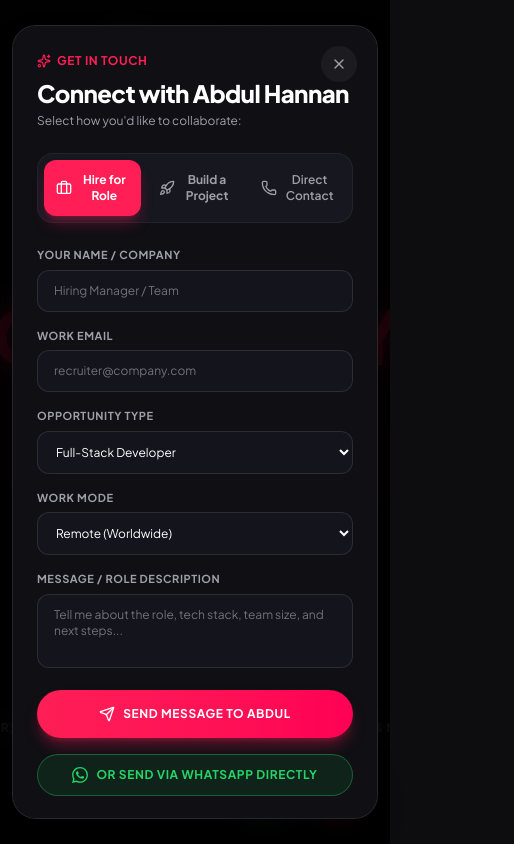
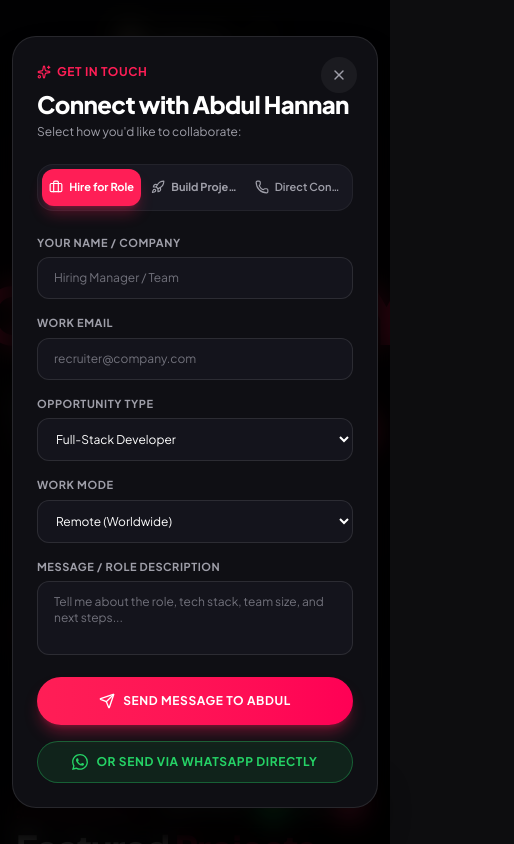
Before and after one commit to hannan7866/portfolio, a Next.js app: page / in a window 390 px wide. Both pictures are taken after a click on the button "Book a call with me". Shown: the top 844 px of the page, 514 px wide, since content can reach past the window. Built offline with nearby package versions, Linux system fonts and the light colour scheme.

Commit message:
fix(mobile): optimize hero layout, eliminate horizontal scroll, and fix text-avatar spacing

```diff
--- a/src/app/globals.css
+++ b/src/app/globals.css
@@ -10,6 +10,19 @@
     --card-border: rgba(255, 255, 255, 0.08);
   }
 
+  *, *::before, *::after {
+    box-sizing: border-box;
+  }
+
+  html, body {
+    width: 100%;
+    max-width: 100vw;
+    overflow-x: hidden !important;
+    position: relative;
+    margin: 0;
+    padding: 0;
+  }
+
   html {
     scroll-behavior: smooth;
     color-scheme: dark;
@@ -20,7 +33,6 @@
   body {
     background-color: #0d0d0f;
     color: #ffffff;
-    overflow-x: hidden;
     font-family: var(--font-sans), -apple-system, BlinkMacSystemFont, 'Segoe UI', Roboto, sans-serif;
   }
 
--- a/src/app/page.tsx
+++ b/src/app/page.tsx
@@ -28,7 +28,7 @@ export default function Home() {
 
   return (
     <SmoothScroll>
-      <main className="relative min-h-screen bg-[#0d0d0f] text-white selection:bg-[#f41761] selection:text-white">
+      <main className="relative min-h-screen bg-[#0d0d0f] text-white selection:bg-[#f41761] selection:text-white overflow-x-hidden w-full max-w-[100vw]">
         {/* Floating Header / Navbar */}
         <Navbar onOpenContact={() => handleOpenContact("hire")} />
 
--- a/src/components/AboutSticky.tsx
+++ b/src/components/AboutSticky.tsx
@@ -31,7 +31,7 @@ interface AboutStickyProps {
 
 export default function AboutSticky({ onOpenContact }: AboutStickyProps) {
   return (
-    <section id="about" className="relative py-28 px-6 sm:px-10 lg:px-16 max-w-7xl mx-auto">
+    <section id="about" className="relative py-28 px-4 sm:px-10 lg:px-16 max-w-7xl mx-auto overflow-hidden w-full max-w-[100vw]">
       <div className="grid grid-cols-1 lg:grid-cols-12 gap-12 items-start">
         {/* Left Column (Sticky Identity Profile Card) */}
         <div className="lg:col-span-5 lg:sticky lg:top-28">
--- a/src/components/ContactModal.tsx
+++ b/src/components/ContactModal.tsx
@@ -315,47 +315,47 @@ export default function ContactModal({
                 </div>
 
                 {/* 3-Way Intent Switcher Tab Bar */}
-                <div className="grid grid-cols-3 p-1.5 rounded-2xl bg-[#171720] border border-white/5 mb-6 gap-1.5">
+                <div className="grid grid-cols-3 p-1 sm:p-1.5 rounded-2xl bg-[#171720] border border-white/5 mb-6 gap-1 sm:gap-1.5">
                   {/* Tab 1: Hire for Company */}
                   <button
                     type="button"
                     onClick={() => setActiveTab("hire")}
-                    className={`py-3 px-3 rounded-xl text-xs sm:text-sm font-bold flex items-center justify-center gap-2 transition-all cursor-pointer text-center ${
+                    className={`py-2.5 sm:py-3 px-1.5 sm:px-3 rounded-xl text-[11px] sm:text-xs md:text-sm font-bold flex items-center justify-center gap-1.5 sm:gap-2 transition-all cursor-pointer text-center ${
                       activeTab === "hire"
                         ? "bg-[#FF1E56] text-white shadow-lg shadow-[#FF1E56]/30"
                         : "text-zinc-400 hover:text-white hover:bg-white/5"
                     }`}
                   >
-                    <Briefcase className="w-4 h-4 shrink-0" />
-                    <span>Hire for Role</span>
+                    <Briefcase className="w-3.5 h-3.5 sm:w-4 sm:h-4 shrink-0" />
+                    <span className="truncate">Hire for Role</span>
                   </button>
 
                   {/* Tab 2: Client Project */}
                   <button
                     type="button"
                     onClick={() => setActiveTab("project")}
-                    className={`py-3 px-3 rounded-xl text-xs sm:text-sm font-bold flex items-center justify-center gap-2 transition-all cursor-pointer text-center ${
+                    className={`py-2.5 sm:py-3 px-1.5 sm:px-3 rounded-xl text-[11px] sm:text-xs md:text-sm font-bold flex items-center justify-center gap-1.5 sm:gap-2 transition-all cursor-pointer text-center ${
                       activeTab === "project"
                         ? "bg-emerald-600 text-white shadow-lg shadow-emerald-600/30"
                         : "text-zinc-400 hover:text-white hover:bg-white/5"
                     }`}
                   >
-                    <Rocket className="w-4 h-4 shrink-0" />
-                    <span>Build a Project</span>
+                    <Rocket className="w-3.5 h-3.5 sm:w-4 sm:h-4 shrink-0" />
+                    <span className="truncate">Build Project</span>
                   </button>
 
                   {/* Tab 3: Direct Contact */}
                   <button
                     type="button"
                     onClick={() => setActiveTab("direct")}
-                    className={`py-3 px-3 rounded-xl text-xs sm:text-sm font-semibold flex items-center justify-center gap-2 transition-all cursor-pointer text-center ${
+                    className={`py-2.5 sm:py-3 px-1.5 sm:px-3 rounded-xl text-[11px] sm:text-xs md:text-sm font-semibold flex items-center justify-center gap-1.5 sm:gap-2 transition-all cursor-pointer text-center ${
                       activeTab === "direct"
                         ? "bg-white/20 text-white shadow-md"
                         : "text-zinc-400 hover:text-white hover:bg-white/5"
                     }`}
                   >
-                    <Phone className="w-4 h-4 shrink-0" />
-                    <span>Direct Contact</span>
+                    <Phone className="w-3.5 h-3.5 sm:w-4 sm:h-4 shrink-0" />
+                    <span className="truncate">Direct Contact</span>
                   </button>
                 </div>
 
--- a/src/components/FAQ.tsx
+++ b/src/components/FAQ.tsx
@@ -62,7 +62,7 @@ export default function FAQ({ onOpenContact }: FAQProps) {
   };
 
   return (
-    <section id="faq" className="relative py-28 px-4 sm:px-6 lg:px-8 max-w-7xl mx-auto border-t border-white/[0.06]">
+    <section id="faq" className="relative py-28 px-4 sm:px-6 lg:px-8 max-w-7xl mx-auto border-t border-white/[0.06] overflow-hidden w-full max-w-[100vw]">
       {/* Ambient background glow */}
       <div className="absolute top-1/3 left-1/3 w-96 h-96 bg-[#FF1E56]/[0.08] rounded-full blur-[150px] pointer-events-none" />
 
--- a/src/components/FloatingDock.tsx
+++ b/src/components/FloatingDock.tsx
@@ -18,12 +18,12 @@ interface FloatingDockProps {
 
 export default function FloatingDock({ onOpenContact }: FloatingDockProps) {
   return (
-    <div className="fixed bottom-5 right-5 sm:bottom-6 sm:right-6 z-40 pointer-events-none">
+    <div className="fixed bottom-4 right-3 sm:bottom-6 sm:right-6 z-40 pointer-events-none max-w-[calc(100vw-1.5rem)]">
       <motion.div
         initial={{ y: 50, opacity: 0, scale: 0.9 }}
         animate={{ y: 0, opacity: 1, scale: 1 }}
         transition={{ duration: 0.7, delay: 0.8, ease: [0.16, 1, 0.3, 1] }}
-        className="pointer-events-auto flex items-center gap-2.5 sm:gap-3 px-3.5 sm:px-4 py-2 sm:py-2.5 rounded-full bg-black/85 backdrop-blur-2xl border border-white/15 shadow-[0_8px_30px_rgb(0,0,0,0.8)] hover:border-white/30 transition-all group"
+        className="pointer-events-auto flex items-center gap-2 sm:gap-3 px-3 sm:px-4 py-2 sm:py-2.5 rounded-full bg-black/85 backdrop-blur-2xl border border-white/15 shadow-[0_8px_30px_rgb(0,0,0,0.8)] hover:border-white/30 transition-all group"
       >
         <button
           onClick={onOpenContact}
--- a/src/components/Hero.tsx
+++ b/src/components/Hero.tsx
@@ -50,21 +50,21 @@ export default function Hero({ onOpenContact }: HeroProps) {
   return (
     <section
       id="hero"
-      className="relative min-h-[92vh] flex flex-col justify-between pt-24 pb-10 px-6 sm:px-10 lg:px-16 overflow-hidden select-none bg-[#0d0d0f]"
+      className="relative min-h-[82vh] sm:min-h-[92vh] flex flex-col justify-between pt-16 sm:pt-24 pb-4 sm:pb-8 px-4 sm:px-10 lg:px-16 overflow-hidden select-none bg-[#0d0d0f] w-full max-w-[100vw]"
     >
       {/* Subtle ambient central warmth behind typography */}
-      <div className="absolute top-1/2 left-1/2 -translate-x-1/2 -translate-y-1/2 w-[600px] h-[350px] bg-[#FF1E56]/[0.08] rounded-full blur-[160px] pointer-events-none" />
+      <div className="absolute top-1/2 left-1/2 -translate-x-1/2 -translate-y-1/2 w-[320px] sm:w-[600px] h-[260px] sm:h-[350px] bg-[#FF1E56]/[0.08] rounded-full blur-[120px] sm:blur-[160px] pointer-events-none" />
 
       {/* Main Center Typography & Overlapping 3D Head */}
       <div className="relative z-10 w-full max-w-7xl mx-auto flex-1 flex flex-col items-center justify-center my-auto">
-        <div className="relative w-full flex flex-col items-center justify-center py-4">
+        <div className="relative w-full flex flex-col items-center justify-center py-2 sm:py-4">
 
           {/* Floating Pink Dot Accent */}
           <motion.div
             initial={{ scale: 0, opacity: 0 }}
             animate={{ scale: 1, opacity: 1 }}
             transition={{ delay: 0.5, duration: 0.5 }}
-            className="absolute left-[12%] sm:left-[16%] md:left-[20%] top-[42%] w-3 h-3 rounded-full bg-[#FF1E56] shadow-[0_0_12px_#FF1E56] z-10"
+            className="absolute left-[8%] sm:left-[16%] md:left-[20%] top-[42%] w-2.5 sm:w-3 h-2.5 sm:h-3 rounded-full bg-[#FF1E56] shadow-[0_0_12px_#FF1E56] z-10"
           />
 
           {/* Top Big Text: THINK */}
@@ -72,7 +72,7 @@ export default function Hero({ onOpenContact }: HeroProps) {
             initial={{ opacity: 0, y: 30, filter: "blur(6px)" }}
             animate={{ opacity: 1, y: 0, filter: "blur(0px)" }}
             transition={{ duration: 0.8, ease: [0.16, 1, 0.3, 1] }}
-            className="text-[20vw] sm:text-[17vw] md:text-[15vw] lg:text-[170px] font-black tracking-[-0.05em] uppercase leading-[0.82] text-white text-center font-display drop-shadow-md"
+            className="text-[21vw] sm:text-[17vw] md:text-[15vw] lg:text-[170px] font-black tracking-[-0.05em] uppercase leading-[0.82] text-white text-center font-display drop-shadow-md"
           >
             THINK
           </motion.h1>
@@ -82,12 +82,12 @@ export default function Hero({ onOpenContact }: HeroProps) {
             initial={{ opacity: 0, y: 30, filter: "blur(6px)" }}
             animate={{ opacity: 1, y: 0, filter: "blur(0px)" }}
             transition={{ duration: 0.8, delay: 0.12, ease: [0.16, 1, 0.3, 1] }}
-            className="text-[19vw] sm:text-[16vw] md:text-[14vw] lg:text-[160px] font-black tracking-[-0.05em] uppercase leading-[0.82] text-[#FF1E56] text-center font-display -mt-2 sm:-mt-4 md:-mt-6"
+            className="text-[20vw] sm:text-[16vw] md:text-[14vw] lg:text-[160px] font-black tracking-[-0.05em] uppercase leading-[0.82] text-[#FF1E56] text-center font-display -mt-2 sm:-mt-4 md:-mt-6"
           >
             CREATIVELY
           </motion.h2>
 
-          {/* 3D Transparent Avatar Head */}
+          {/* 3D Transparent Avatar Head - Big & Bold */}
           <motion.div
             style={{
               rotateX,
@@ -113,18 +113,18 @@ export default function Hero({ onOpenContact }: HeroProps) {
           </motion.div>
         </div>
 
-        {/* Hero Bottom Row: Left Subtext & Right Button */}
-        <div className="w-full mt-4 sm:mt-8 flex items-end justify-between gap-4 z-30">
+        {/* Hero Bottom Row: Left Subtext & Right Button on Same Line */}
+        <div className="w-full mt-8 sm:mt-8 pt-2 sm:pt-0 flex items-end justify-between gap-3 z-30">
           {/* Left: Refined Personal Positioning Subtext */}
           <motion.p
             initial={{ opacity: 0, y: 15 }}
             animate={{ opacity: 1, y: 0 }}
             transition={{ duration: 0.7, delay: 0.3, ease: [0.16, 1, 0.3, 1] }}
-            className="text-zinc-300 text-xs sm:text-sm md:text-base font-normal leading-relaxed text-left max-w-[280px] sm:max-w-md"
+            className="text-zinc-300 text-[11px] sm:text-sm md:text-base font-normal leading-tight sm:leading-relaxed text-left max-w-[170px] sm:max-w-md"
           >
-            <strong className="text-white font-semibold">Full-Stack Developer &amp; Software Engineer</strong><br />
-            building real-world products, business systems,<br />
-            and interactive web experiences.
+            <strong className="text-white font-semibold block sm:inline">Full-Stack Developer &amp; Software Engineer</strong>{" "}
+            <span className="hidden sm:inline">building real-world products, business systems, and interactive web experiences.</span>
+            <span className="inline sm:hidden text-zinc-400">building real-world products &amp; systems.</span>
           </motion.p>
 
           {/* Right: Pill CTA Button */}
@@ -135,7 +135,7 @@ export default function Hero({ onOpenContact }: HeroProps) {
           >
             <button
               onClick={onOpenContact}
-              className="px-6 sm:px-7 py-3 rounded-full bg-[#FF1E56] hover:bg-[#e11255] text-white text-xs sm:text-sm font-semibold shadow-[0_0_25px_rgba(255,30,86,0.5)] hover:shadow-[0_0_35px_rgba(255,30,86,0.75)] hover:scale-105 active:scale-95 transition-all duration-300 cursor-pointer"
+              className="px-4 sm:px-7 py-2.5 sm:py-3 rounded-full bg-[#FF1E56] hover:bg-[#e11255] text-white text-xs sm:text-sm font-semibold shadow-[0_0_25px_rgba(255,30,86,0.5)] hover:shadow-[0_0_35px_rgba(255,30,86,0.75)] hover:scale-105 active:scale-95 transition-all duration-300 cursor-pointer whitespace-nowrap"
             >
               Book a call with me
             </button>
@@ -144,21 +144,21 @@ export default function Hero({ onOpenContact }: HeroProps) {
       </div>
 
       {/* Hero Social Proof & Tech Marquee Row */}
-      <div className="w-full max-w-7xl mx-auto pt-8 border-t border-white/[0.06] flex flex-col md:flex-row items-center justify-between gap-6 z-30">
+      <div className="w-full max-w-7xl mx-auto pt-4 sm:pt-8 border-t border-white/[0.06] flex flex-col md:flex-row items-start md:items-center justify-between gap-4 sm:gap-6 z-30 overflow-hidden">
         {/* Social Proof Stack */}
         <div className="flex items-center gap-3 shrink-0">
           {/* Avatar stack */}
           <div className="flex -space-x-2 overflow-hidden">
-            <div className="w-8 h-8 rounded-full border-2 border-[#0d0d0f] bg-rose-950 flex items-center justify-center text-[10px] font-bold text-rose-300">
+            <div className="w-7 h-7 sm:w-8 sm:h-8 rounded-full border-2 border-[#0d0d0f] bg-rose-950 flex items-center justify-center text-[10px] font-bold text-rose-300">
               AH
             </div>
-            <div className="w-8 h-8 rounded-full border-2 border-[#0d0d0f] bg-indigo-950 flex items-center justify-center text-[10px] font-bold text-indigo-300">
+            <div className="w-7 h-7 sm:w-8 sm:h-8 rounded-full border-2 border-[#0d0d0f] bg-indigo-950 flex items-center justify-center text-[10px] font-bold text-indigo-300">
               LM
             </div>
-            <div className="w-8 h-8 rounded-full border-2 border-[#0d0d0f] bg-emerald-950 flex items-center justify-center text-[10px] font-bold text-emerald-300">
+            <div className="w-7 h-7 sm:w-8 sm:h-8 rounded-full border-2 border-[#0d0d0f] bg-emerald-950 flex items-center justify-center text-[10px] font-bold text-emerald-300">
               CS
             </div>
-            <div className="w-8 h-8 rounded-full border-2 border-[#0d0d0f] bg-zinc-800 flex items-center justify-center text-[10px] font-bold text-zinc-300">
+            <div className="w-7 h-7 sm:w-8 sm:h-8 rounded-full border-2 border-[#0d0d0f] bg-zinc-800 flex items-center justify-center text-[10px] font-bold text-zinc-300">
               AI
             </div>
           </div>
@@ -167,23 +167,23 @@ export default function Hero({ onOpenContact }: HeroProps) {
           <div className="flex flex-col">
             <div className="flex items-center gap-0.5 text-[#FF1E56]">
               {[...Array(5)].map((_, i) => (
-                <Star key={i} className="w-3 h-3 fill-[#FF1E56]" />
+                <Star key={i} className="w-2.5 sm:w-3 h-2.5 sm:h-3 fill-[#FF1E56]" />
               ))}
             </div>
-            <span className="text-[11px] font-semibold text-zinc-200 mt-0.5">
+            <span className="text-[10px] sm:text-[11px] font-semibold text-zinc-200 mt-0.5">
               1.5+ Years Exp · 1,000+ Transactions
             </span>
           </div>
         </div>
 
         {/* Tech Stack Marquee Strip */}
-        <div className="flex-1 overflow-hidden relative max-w-2xl">
+        <div className="w-full flex-1 overflow-hidden relative max-w-2xl">
           {/* Edge fade masks */}
-          <div className="absolute left-0 top-0 bottom-0 w-12 bg-gradient-to-r from-[#0d0d0f] to-transparent z-10 pointer-events-none" />
-          <div className="absolute right-0 top-0 bottom-0 w-12 bg-gradient-to-l from-[#0d0d0f] to-transparent z-10 pointer-events-none" />
+          <div className="absolute left-0 top-0 bottom-0 w-8 sm:w-12 bg-gradient-to-r from-[#0d0d0f] to-transparent z-10 pointer-events-none" />
+          <div className="absolute right-0 top-0 bottom-0 w-8 sm:w-12 bg-gradient-to-l from-[#0d0d0f] to-transparent z-10 pointer-events-none" />
 
           <motion.div
-            className="flex w-max items-center gap-10 sm:gap-14 will-change-transform opacity-75"
+            className="flex w-max items-center gap-8 sm:gap-14 will-change-transform opacity-75"
             animate={{ x: ["0%", "-50%"] }}
             transition={{
               repeat: Infinity,
@@ -195,7 +195,7 @@ export default function Hero({ onOpenContact }: HeroProps) {
             {[...TECH_STACK, ...TECH_STACK].map((tech, idx) => (
               <div key={idx} className="flex items-center gap-2 hover:opacity-100 transition-opacity">
                 {tech.icon}
-                <span className="text-xs font-bold tracking-wider text-zinc-300 uppercase">
+                <span className="text-xs font-bold tracking-wider text-zinc-300 uppercase whitespace-nowrap">
                   {tech.name}
                 </span>
               </div>
--- a/src/components/Navbar.tsx
+++ b/src/components/Navbar.tsx
@@ -23,12 +23,12 @@ export default function Navbar({ onOpenContact }: NavbarProps) {
   }, []);
 
   return (
-    <header className="fixed top-0 left-0 right-0 z-50 flex justify-center px-4 py-5 pointer-events-none transition-all duration-300">
+    <header className="fixed top-0 left-0 right-0 z-50 flex justify-center px-3 sm:px-4 py-4 sm:py-5 pointer-events-none transition-all duration-300 w-full max-w-[100vw]">
       <motion.nav
         initial={{ y: -30, opacity: 0 }}
         animate={{ y: 0, opacity: 1 }}
         transition={{ duration: 0.6, ease: [0.16, 1, 0.3, 1] }}
-        className={`pointer-events-auto flex items-center justify-between gap-6 sm:gap-8 px-4 py-2 rounded-full transition-all duration-300 ${
+        className={`pointer-events-auto flex items-center justify-between gap-4 sm:gap-8 px-3.5 sm:px-4 py-2 rounded-full transition-all duration-300 max-w-[calc(100vw-1.5rem)] ${
           isScrolled
             ? "bg-black/85 backdrop-blur-xl border border-white/10 shadow-2xl shadow-black/90"
             : "bg-black/60 backdrop-blur-lg border border-white/10"
--- a/src/components/Projects.tsx
+++ b/src/components/Projects.tsx
@@ -321,7 +321,7 @@ export default function Projects() {
   };
 
   return (
-    <section id="projects" className="relative py-28 px-4 sm:px-6 lg:px-8 max-w-7xl mx-auto">
+    <section id="projects" className="relative py-28 px-4 sm:px-6 lg:px-8 max-w-7xl mx-auto overflow-hidden w-full max-w-[100vw]">
       {/* Section Header */}
       <div className="flex flex-col md:flex-row md:items-end justify-between mb-12 gap-6">
         <div>
--- a/src/components/Services.tsx
+++ b/src/components/Services.tsx
@@ -88,7 +88,7 @@ const CAPABILITIES: CapabilityItem[] = [
 
 export default function Services() {
   return (
-    <section id="skills" className="relative py-28 px-4 sm:px-6 lg:px-8 max-w-7xl mx-auto">
+    <section id="skills" className="relative py-28 px-4 sm:px-6 lg:px-8 max-w-7xl mx-auto overflow-hidden w-full max-w-[100vw]">
       {/* Background glow */}
       <div className="absolute top-1/2 right-10 w-96 h-96 bg-[#FF1E56]/10 rounded-full blur-[150px] pointer-events-none" />
 
@@ -126,7 +126,7 @@ export default function Services() {
             from responsive frontends and backend REST APIs to database design and automated workflows.
           </motion.p>
 
-          {/* Tools Matrix: Strict Uniform Grid of Dark Square Icons (Requirement 1) */}
+          {/* Tools Matrix: Strict Uniform Grid of Dark Square Icons */}
           <motion.div
             initial={{ opacity: 0, y: 20 }}
             whileInView={{ opacity: 1, y: 0 }}
@@ -155,23 +155,23 @@ export default function Services() {
           </motion.div>
         </div>
 
-        {/* Right Column: Tilted Scroll Reveal Capabilities Cards */}
-        <div className="lg:col-span-7 flex flex-col gap-6">
+        {/* Right Column: Scroll Reveal Capabilities Cards */}
+        <div className="lg:col-span-7 flex flex-col gap-6 overflow-hidden">
           {CAPABILITIES.map((cap, index) => (
             <motion.div
               key={cap.id}
-              initial={{ opacity: 0, y: 80, rotate: 8, filter: "blur(4px)" }}
-              whileInView={{ opacity: 1, y: 0, rotate: 0, filter: "blur(0px)" }}
-              viewport={{ once: false, margin: "-80px" }}
+              initial={{ opacity: 0, y: 50, filter: "blur(4px)" }}
+              whileInView={{ opacity: 1, y: 0, filter: "blur(0px)" }}
+              viewport={{ once: false, margin: "-60px" }}
               transition={{
                 type: "spring",
-                stiffness: 85,
-                damping: 18,
-                mass: 0.95,
-                delay: index * 0.06,
+                stiffness: 90,
+                damping: 20,
+                mass: 0.9,
+                delay: index * 0.05,
               }}
-              whileHover={{ scale: 1.02, transition: { duration: 0.35, ease: [0.16, 1, 0.3, 1] } }}
-              className={`relative rounded-3xl p-7 sm:p-9 transition-all duration-500 shadow-2xl ${
+              whileHover={{ scale: 1.01, transition: { duration: 0.3, ease: [0.16, 1, 0.3, 1] } }}
+              className={`relative rounded-3xl p-6 sm:p-9 transition-all duration-500 shadow-2xl ${
                 cap.isHighlighted
                   ? "bg-gradient-to-br from-[#FF1E56] via-[#e11255] to-[#c70b47] text-white shadow-[0_20px_50px_rgba(255,30,86,0.45)] border border-[#ff4785]"
                   : "bg-[#131318] border border-white/10 hover:border-white/20 text-zinc-200"
```
Also changed, not shown: src/components/Footer.tsx (+55 -75 lines).
